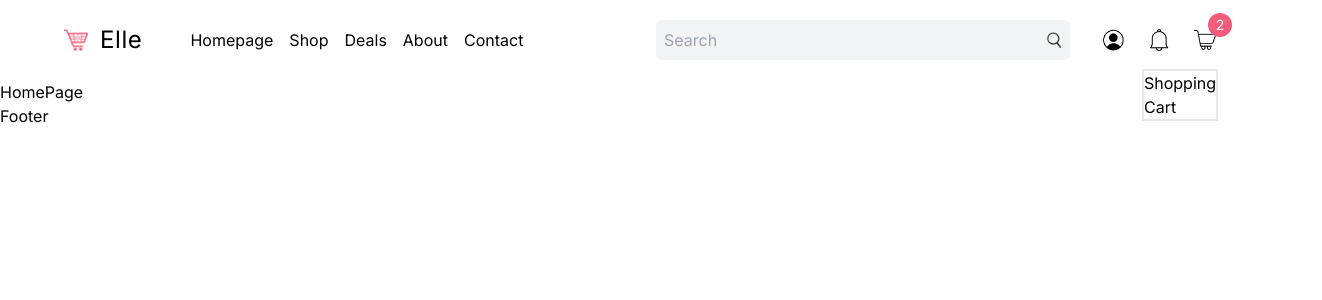
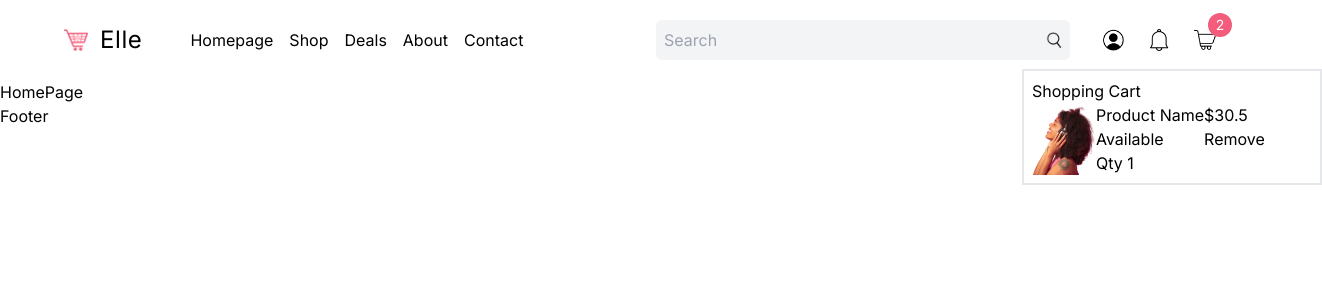
Before and after one commit to AramKim37/ecommerce-next, a Next.js app: page / in a window 1280 px wide. Both pictures are taken after a click on the picture 1205 px from the left and 40 px from the top of the page. Shown: the top 300 px of the page, 1322 px wide, since content can reach past the window. Built offline with nearby package versions, Linux system fonts and the light colour scheme.

Commit message:
fixed bug

```diff
--- a/src/components/CartModal.tsx
+++ b/src/components/CartModal.tsx
@@ -1,12 +1,26 @@
 "use client";
 
 import Image from "next/image";
+import Woman from "../../public/woman.png";
 
 const CartModal = () => {
   return (
-    <div className="absolute top-10 left-10 border-2">
+    <div className="absolute top-10 -left-20 border-2 p-2 w-[300px]">
       <h1>Shopping Cart</h1>
-      <div></div>
+      <div className="flex">
+        <Image src={Woman} width={64} height={64} alt="" />
+        <div className="flex">
+          <div>
+            <h1>Product Name</h1>
+            <p>Available</p>
+            <p>Qty 1</p>
+          </div>
+          <div>
+            <p>$30.5</p>
+            <p>Remove</p>
+          </div>
+        </div>
+      </div>
     </div>
   );
 };
```
